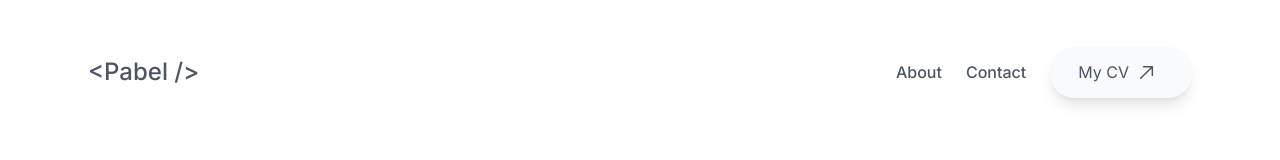
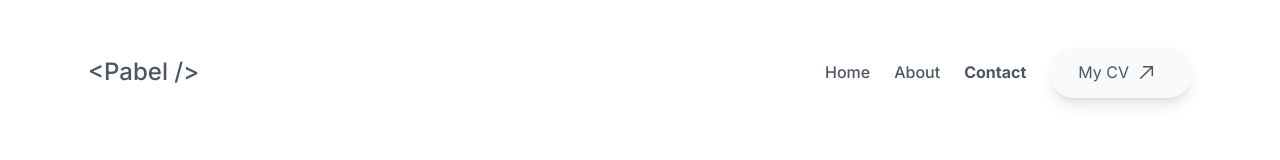
Before and after one commit to mdpabel/portfolio, a Next.js app: page /contact in a window 1280 px wide. Shown: the top 160 px of the page. Built offline with nearby package versions, Linux system fonts and the light colour scheme; no server answers.

Commit message:
added homepage in header

```diff
--- a/app/Header.tsx
+++ b/app/Header.tsx
@@ -1,39 +1,61 @@
-import Link from "next/link";
-import MobileMenu from "./MobileMenu";
-import { ArrowUpRight } from "@/components/Icons";
+'use client';
+import Link from 'next/link';
+import MobileMenu from './MobileMenu';
+import { ArrowUpRight } from '@/components/Icons';
+import { usePathname } from 'next/navigation';
+import { cn } from '@/lib/utils';
+
+export const navItems = [
+  {
+    label: 'Home',
+    path: '/',
+  },
+  {
+    label: 'About',
+    path: '/about',
+  },
+  {
+    label: 'Contact',
+    path: '/contact',
+  },
+];
 
 const Header = () => {
+  const pathName = usePathname();
+
   return (
-    <header className="relative flex items-center justify-between h-16 max-w-6xl mx-auto mt-10">
-      <div className="text-2xl text-gray-600">
-        <Link className="font-medium" href="/">
-          {"<Pabel />"}
+    <header className='relative flex items-center justify-between h-16 max-w-6xl mx-auto mt-10'>
+      <div className='text-2xl text-gray-600'>
+        <Link className='font-medium' href='/'>
+          {'<Pabel />'}
         </Link>
       </div>
-      <nav className="flex justify-between items-center">
-        <ul className="items-center hidden space-x-6 text-gray-600 md:flex">
-          <li>
-            <Link className="font-medium" href="/about">
-              About
-            </Link>
-          </li>
-          <li>
-            <Link className="font-medium" href="/contact">
-              Contact
-            </Link>
-          </li>
+      <nav className='flex justify-between items-center'>
+        <ul className='items-center hidden space-x-6 text-gray-600 md:flex'>
+          {navItems.map((item) => (
+            <li key={item.label}>
+              <Link
+                className={cn(
+                  'font-medium',
+                  pathName === item.path && 'font-bold',
+                )}
+                href={item.path}>
+                {item.label}
+              </Link>
+            </li>
+          ))}
+
           <li>
             <Link
-              className="flex items-center py-2 shadow-lg px-7 bg-slate-50 rounded-3xl "
-              href="https://drive.google.com/file/d/1X3ryVIOw_UvzNRk-jNTRvDwkuQsoDDOU/view?usp=drive_link"
-              target="_blank"
-            >
+              className='flex items-center py-2 shadow-lg px-7 bg-slate-50 rounded-3xl '
+              href='https://drive.google.com/file/d/1X3ryVIOw_UvzNRk-jNTRvDwkuQsoDDOU/view?usp=drive_link'
+              target='_blank'>
               My CV <ArrowUpRight />
             </Link>
           </li>
         </ul>
         {/* MOBILE NAVBAR  */}
-        <MobileMenu />
+        <MobileMenu pathName={pathName} />
       </nav>
     </header>
   );
--- a/app/Hero.tsx
+++ b/app/Hero.tsx
@@ -76,7 +76,6 @@ function Hero() {
           target="_blank"
           href="https://drive.google.com/file/d/1A6I4qF3WBwlKskaAT23G5volEAJ-9i4T/view"
         >
-          {/* <Image src={cvIcon} alt='CV Icon' width={24} height={24} /> */}
           <CVIcon />
         </Link>
       </div>
--- a/app/MobileMenu.tsx
+++ b/app/MobileMenu.tsx
@@ -1,9 +1,11 @@
-"use client";
-import { ArrowUpRight, BarIcon, CrossIcon } from "@/components/Icons";
-import Link from "next/link";
-import { useState, useEffect, useRef } from "react";
+'use client';
+import { ArrowUpRight, BarIcon, CrossIcon } from '@/components/Icons';
+import Link from 'next/link';
+import { useState, useEffect, useRef } from 'react';
+import { navItems } from './Header';
+import { cn } from '@/lib/utils';
 
-const MobileMenu = () => {
+const MobileMenu = ({ pathName }: { pathName: string }) => {
   const [open, setOpen] = useState(false);
   const ref = useRef<HTMLDivElement>(null);
 
@@ -13,56 +15,53 @@ const MobileMenu = () => {
         setOpen(false);
       }
     };
-    document.addEventListener("click", event, true);
+    document.addEventListener('click', event, true);
 
-    return () => document.removeEventListener("click", event, true);
+    return () => document.removeEventListener('click', event, true);
   }, []);
 
   return (
     <>
       <button
-        className="block md:hidden"
+        className='block md:hidden'
         onClick={() => setOpen(!open)}
-        type="button"
-      >
+        type='button'>
         {open ? (
-          <CrossIcon className="text-gray-800 w-7 h-7" />
+          <CrossIcon className='text-gray-800 w-7 h-7' />
         ) : (
-          <BarIcon className="w-8 h-8 text-gray-800" />
+          <BarIcon className='w-8 h-8 text-gray-800' />
         )}
       </button>
 
       <div
         ref={ref}
         style={{
-          display: open ? "block" : "none",
+          display: open ? 'block' : 'none',
         }}
-        className="block w-full md:hidden"
-      >
-        <ul className="absolute right-0 z-50 flex flex-col w-full mt-4 bg-white/50 backdrop-blur-3xl rounded-lg md:hidden top-10">
-          <li onClick={() => setOpen(false)} className="border-b">
+        className='block w-full md:hidden '>
+        <ul className='absolute right-0 z-50 flex flex-col w-full mt-4 bg-white/50 backdrop-blur-3xl rounded-lg md:hidden top-14'>
+          {navItems.map((item) => (
+            <li
+              key={item.path}
+              onClick={() => setOpen(false)}
+              className='border-b'>
+              <Link
+                href={item.path}
+                className={cn(
+                  'block py-2 pl-3 pr-4 text-gray-700 rounded ',
+                  pathName === item.path && 'font-bold',
+                )}
+                aria-current='page'>
+                {item.label}
+              </Link>
+            </li>
+          ))}
+
+          <li onClick={() => setOpen(false)} className='border-b'>
             <Link
-              href="/about"
-              className="block py-2 pl-3 pr-4 text-gray-700 rounded "
-              aria-current="page"
-            >
-              About
-            </Link>
-          </li>
-          <li onClick={() => setOpen(false)} className="border-b">
-            <Link
-              href="/contact"
-              className="block py-2 pl-3 pr-4 text-gray-700 rounded hover:bg-gray-100 "
-            >
-              Contact
-            </Link>
-          </li>
-          <li onClick={() => setOpen(false)} className="border-b">
-            <Link
-              className="block py-2 pl-3 pr-4 text-gray-700 rounded hover:bg-gray-100 "
-              href="https://drive.google.com/file/d/1A6I4qF3WBwlKskaAT23G5volEAJ-9i4T/view?usp=share_link"
-              target="_blank"
-            >
+              className='block py-2 pl-3 pr-4 text-gray-700 rounded hover:bg-gray-100 '
+              href='https://drive.google.com/file/d/1A6I4qF3WBwlKskaAT23G5volEAJ-9i4T/view?usp=share_link'
+              target='_blank'>
               My CV <ArrowUpRight />
             </Link>
           </li>
```
